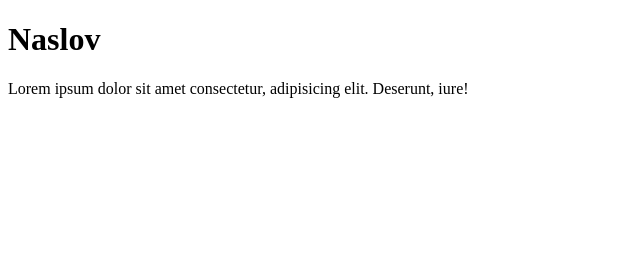
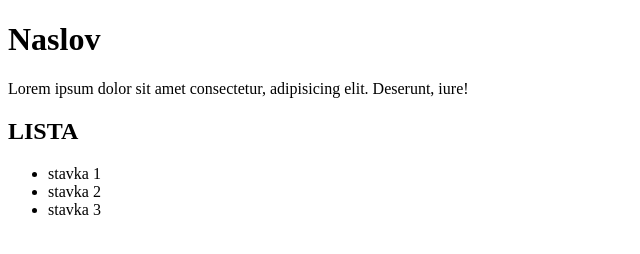
Before and after one commit to Ledeni008/ponavljanje, a plain HTML site: page index.html in a window 1280 px wide. Shown: the whole page, without its empty margins (0-640 px from the left). Drawn offline with Linux system fonts and the light colour scheme.

Commit message:
nova lista

```diff
--- a/index.html
+++ b/index.html
@@ -10,6 +10,11 @@
         <h1>Naslov</h1>
     </header>
     <main>Lorem ipsum dolor sit amet consectetur, adipisicing elit. Deserunt, iure!</main>
-
+    <h2>LISTA </h2>
+    <ul>
+        <li>stavka 1</li>
+        <li>stavka 2</li>
+        <li>stavka 3</li>
+    </ul>
 </body>
 </html>
```
